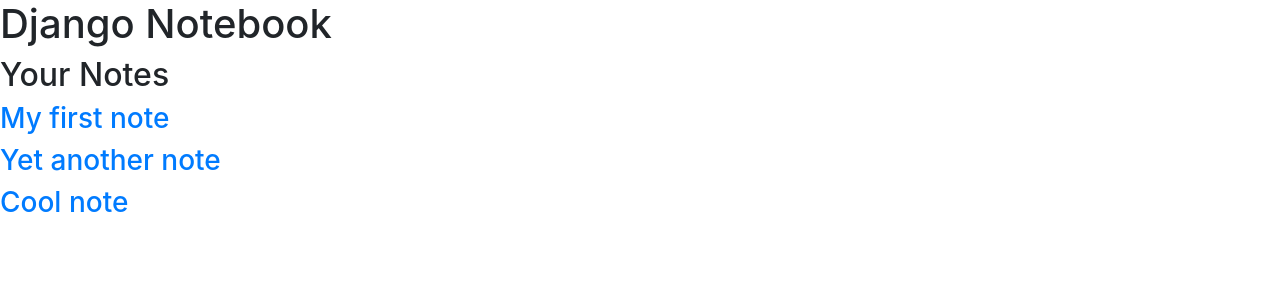
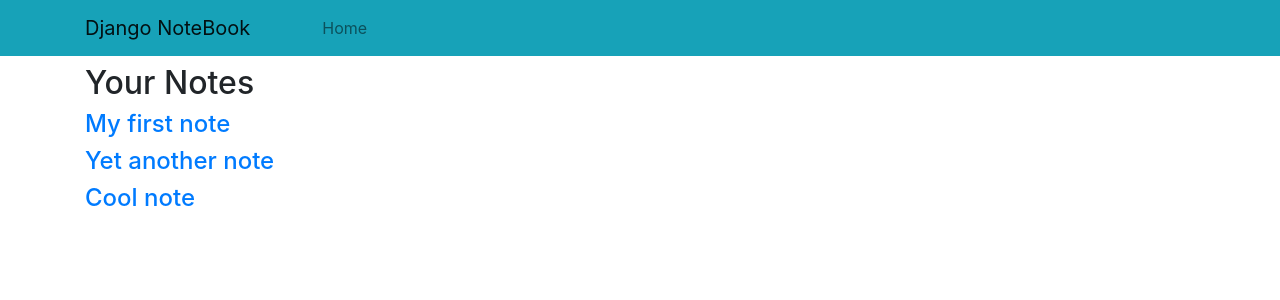
Before and after one commit to blessedsibanda/django-notebook, a Django app: page / in a window 1280 px wide. Shown: the top 300 px of the page. Run offline with Django 3.2, Linux system fonts and the light colour scheme; data comes from the database, SQL or seed files in the repository; some libraries are stand-ins or nearby versions.

Commit message:
create header navbar

```diff
--- a/notes/templates/base.html
+++ b/notes/templates/base.html
@@ -9,9 +9,11 @@
     <title>Django Notebook</title>
 </head>
 <body>
-    <h1>Django Notebook</h1>
+    {% include 'header.html' %}
 
-    {% block content %}{% endblock %}
+    <div class="container">
+        {% block content %}{% endblock %}
+    </div>
 
     <script src="{% static 'js/jquery-3.3.1.js' %}"></script>
     <script src="{% static 'js/popper.min.js' %}"></script>
--- a/notes/templates/detail.html
+++ b/notes/templates/detail.html
@@ -1,7 +1,7 @@
 {% extends 'base.html' %}
 
 {% block content %}
-    <h1>{{ note.title }}</h1>
+    <h2>{{ note.title }}</h2>
     <p>
         {{ note.content }}
     </p>
--- /dev/null
+++ b/notes/templates/header.html
@@ -0,0 +1,18 @@
+<header class="pb-2">
+    <nav class="navbar navbar-expand-lg navbar-light bg-info">
+        <div class="container">
+                <a class="navbar-brand" href="#">Django NoteBook</a>
+                <button class="navbar-toggler" type="button" data-toggle="collapse" data-target="#navbarSupportedContent" aria-controls="navbarSupportedContent" aria-expanded="false" aria-label="Toggle navigation">
+                    <span class="navbar-toggler-icon"></span>
+                </button>
+
+                <div class="collapse navbar-collapse" id="navbarSupportedContent">
+                    <ul class="navbar-nav mr-auto">
+                        <li class="nav-item ml-md-5">
+                            <a class="nav-link" href="/">Home</a>
+                        </li>
+                    </ul>
+                </div>
+        </div>
+    </nav>
+</header>
--- a/notes/templates/home.html
+++ b/notes/templates/home.html
@@ -3,6 +3,6 @@
 {% block content %}
     <h2>Your Notes</h2>
     {% for note in notes %}
-        <h3><a href="/{{ note.id }}">{{ note.title }}</a></h3>
+        <h4><a href="/{{ note.id }}">{{ note.title }}</a></h4>
     {% endfor %}
 {% endblock %}
```
